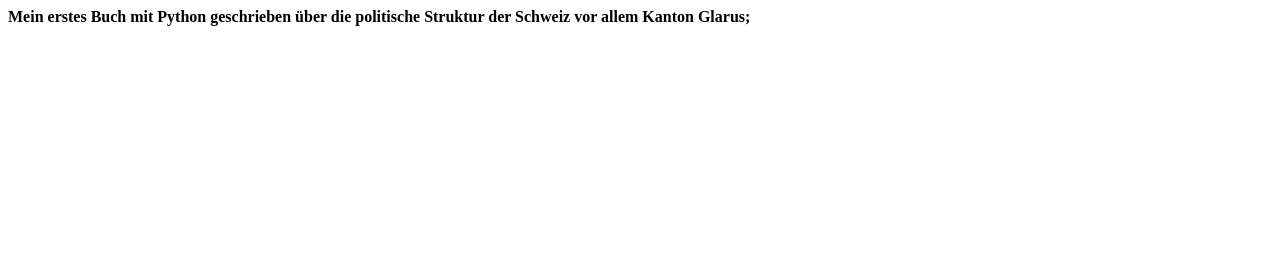
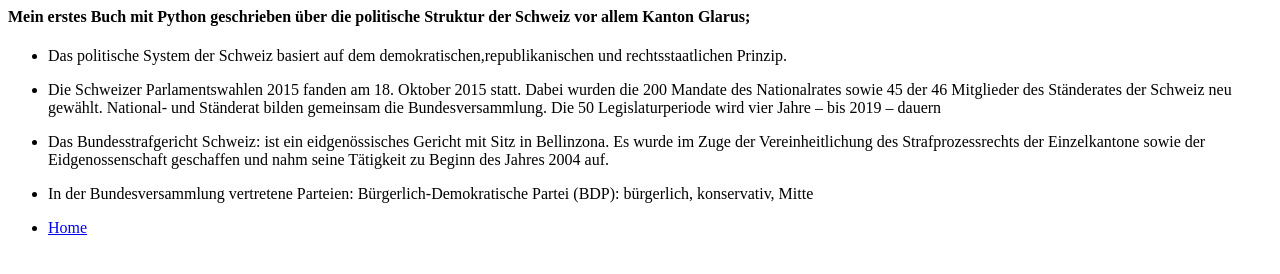
Before and after one commit to mihreteabtesfahannes/mihreteabtesfahannes, a plain HTML site: page BuchMitPython.html in a window 1280 px wide. Drawn offline with Linux system fonts and the light colour scheme.

Commit message:
changes made

```diff
--- a/BuchMitPython.html
+++ b/BuchMitPython.html
@@ -8,19 +8,68 @@
 <body>
 	<p><h4> Mein erstes Buch mit Python geschrieben über die politische
 	 Struktur der Schweiz vor allem Kanton Glarus;</h4> </p>
-	<p>
-			</p>
 
-	<p>
-			</p>
 
-	<p><h4>
-			</h4> </p>
+	<ul> <td> <li> <p>Das politische System der Schweiz basiert auf dem demokratischen,republikanischen und rechtsstaatlichen Prinzip.
+			</p> </li>
+
+					</td>
+						</ul>
+
+
+<ul> <td> <li> <p> Die Schweizer Parlamentswahlen 2015 fanden am 18. Oktober 2015 statt.
+Dabei wurden die 200 Mandate des Nationalrates sowie 45 der 46 Mitglieder des Ständerates der Schweiz neu gewählt. National- und Ständerat bilden gemeinsam die Bundesversammlung.
+ Die 50 Legislaturperiode wird vier Jahre – bis 2019 – dauern
+			</p> </li>
+
+					</td>
+						</ul>
+
+
+<ul> <td> <li> <p> Das Bundesstrafgericht Schweiz:
+ist ein eidgenössisches Gericht mit Sitz in Bellinzona.
+Es wurde im Zuge der Vereinheitlichung des Strafprozessrechts der Einzelkantone sowie der Eidgenossenschaft geschaffen und nahm seine Tätigkeit zu Beginn des Jahres 2004 auf.
+			</p> </li>
+
+					</td>
+						</ul>
+
+
+
+	<ul> <td> <li> <p> In der Bundesversammlung vertretene Parteien:
+Bürgerlich-Demokratische Partei (BDP): bürgerlich, konservativ, Mitte
+
+
+			</p> </li>
+
+					</td>
+						</ul>
 
 
 
 
 
+
+
+
+
+
+
+
+
+
+
+
+
+
+
+
+<ul>
+			<td>
+
+			<li> <a href="file:///home/mihreteab/Desktop/mihreteabtesfahannes.github.io/home.html" > Home	</li>
+						</td>
+ 							</ul>
 
 
 
```
Also changed, not shown: MihreteabTesfahannesIstInteressiert.html (+9 -2 lines), Shortcut.html (+8 -0 lines), Tagesbuch.html (+18 -0 lines), Unterlagen.html (+6 -0 lines), home.html (+33 -1 lines).
